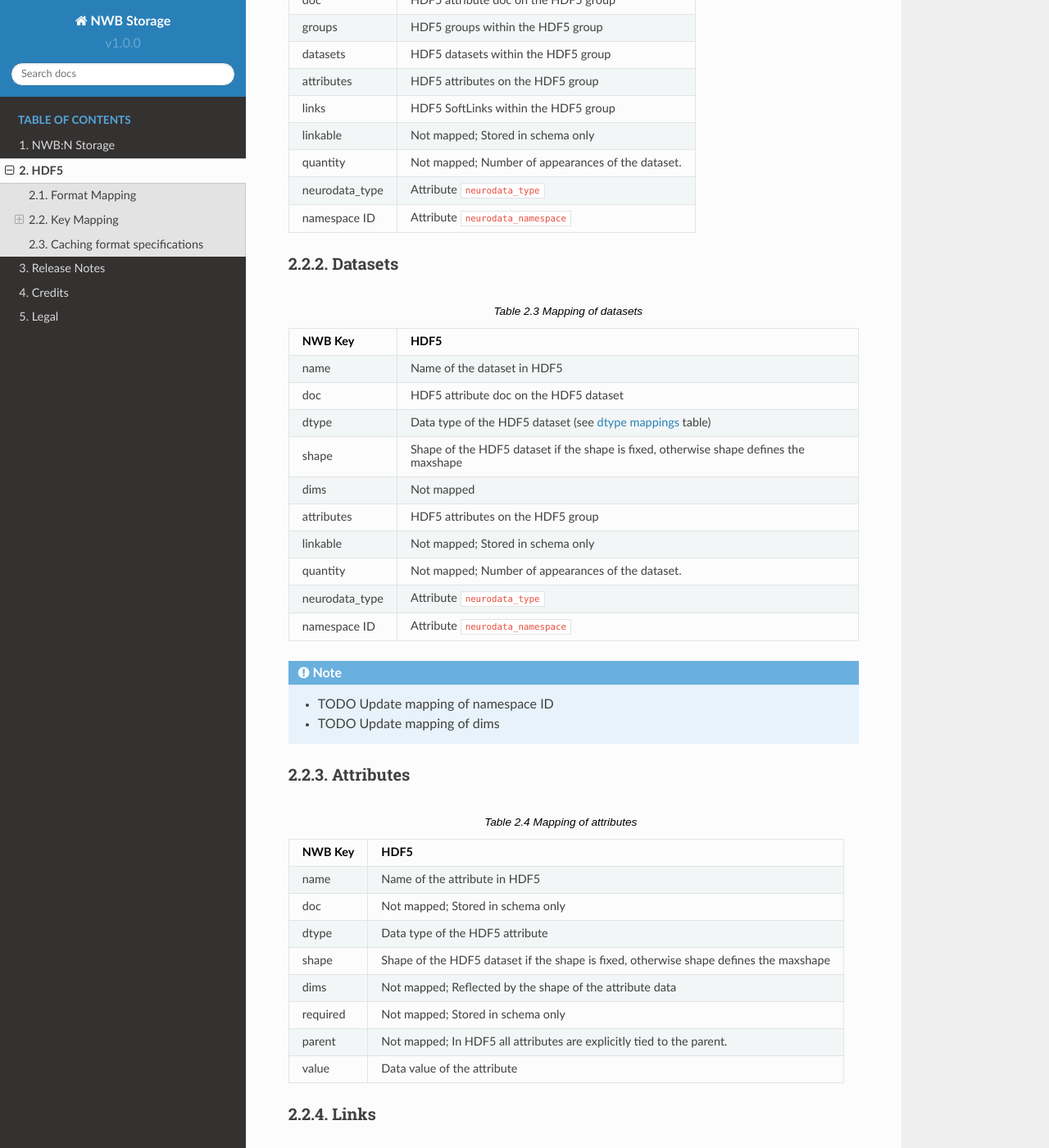
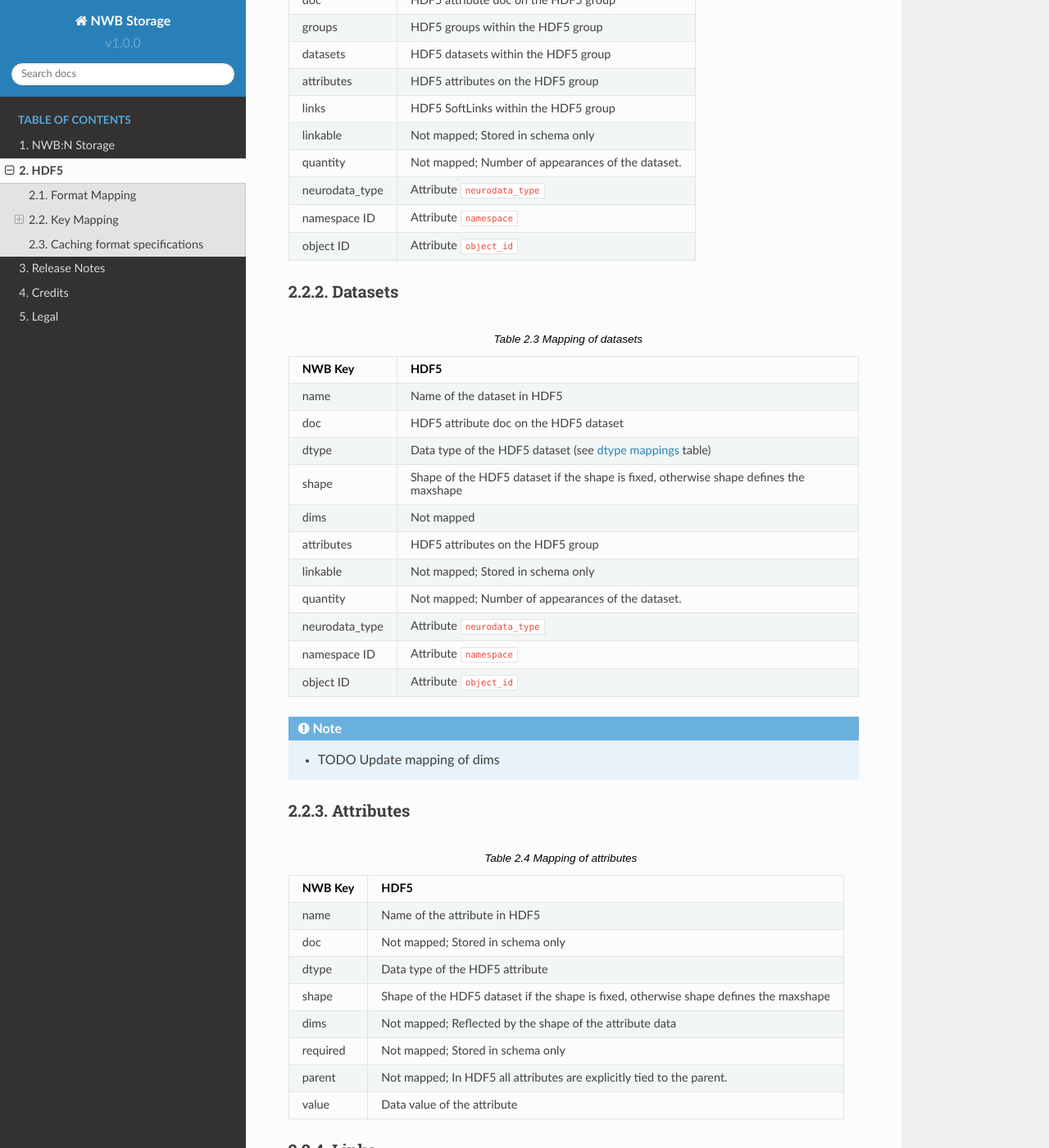
Before and after one commit to NeurodataWithoutBorders/nwb-schema, a Sphinx documentation site: the page built from docs/storage/source/storage_hdf5.rst, in a window 1280 px wide and 1400 px high, scrolled down 1330 px. Shown: the whole window at 82% size. Built offline with Sphinx 7.4.7 and the Read the Docs theme 2.0.0, drawn with Linux system fonts in a browser that asks for light colours.

Commit message:
Specify object ID

```diff
--- a/docs/storage/source/storage_hdf5.rst
+++ b/docs/storage/source/storage_hdf5.rst
@@ -77,7 +77,8 @@ Groups
     linkable                      Not mapped; Stored in schema only
     quantity                      Not mapped; Number of appearances of the dataset.
     neurodata_type                Attribute ``neurodata_type``
-    namespace ID                  Attribute ``neurodata_namespace``
+    namespace ID                  Attribute ``namespace``
+    object ID                     Attribute ``object_id``
     ============================  ======================================================================================
 
 
@@ -102,12 +103,12 @@ Datasets
     linkable                      Not mapped; Stored in schema only
     quantity                      Not mapped; Number of appearances of the dataset.
     neurodata_type                Attribute ``neurodata_type``
-    namespace ID                  Attribute ``neurodata_namespace``
+    namespace ID                  Attribute ``namespace``
+    object ID                     Attribute ``object_id``
     ============================  ======================================================================================
 
 .. note::
 
-    * TODO Update mapping of namespace ID
     * TODO Update mapping of dims
 
 Attributes
```
